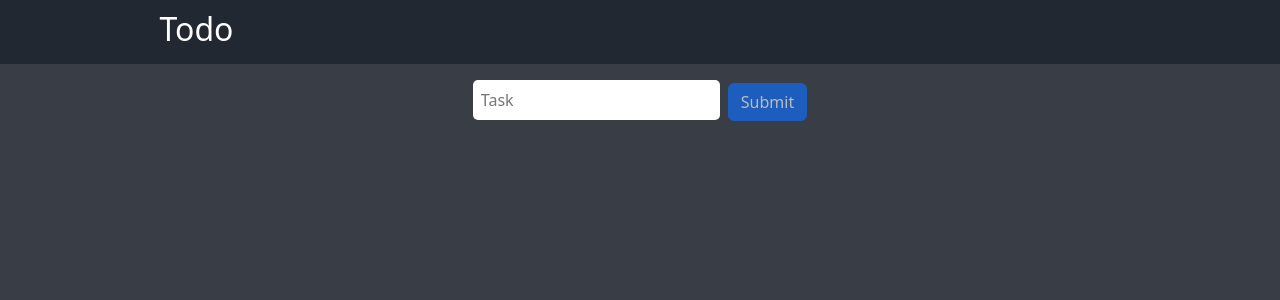
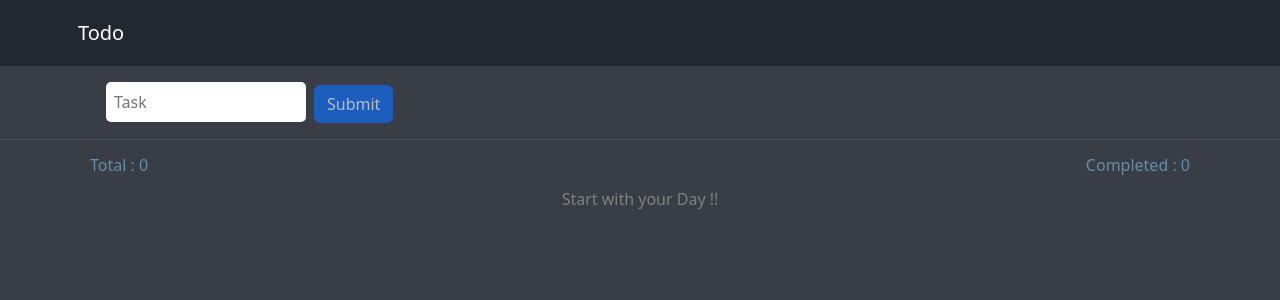
Before and after one commit to vishnuforcode/Todo, a React (Create React App) app: page / in a window 1280 px wide. Shown: the top 300 px of the page. Built offline with nearby package versions, Linux system fonts and the light colour scheme.

Commit message:
Added Done checkBox and updated UI

```diff
--- a/src/Pages/AddTodo.js
+++ b/src/Pages/AddTodo.js
@@ -21,16 +21,16 @@ function AddTodo() {
     <>
 
     <div className="container-fluid">
-        <div className="container d-flex justify-content-center ">
+        <div className="container d-flex justify-content-start ">
           <div className="row">
-            <div className="col">
+            <div className="col " >
             <form
             onSubmit={addNewTodo}
 
-            className='form '>
+            className='form  '>
             <input
             className='input p-2 '
-            style={{borderRadius:'5px' , border:'none'}}
+            style={{borderRadius:'5px' , border:'none' , width:'200px'}}
             value={input}
             type="text"
             placeholder='Task'
--- a/src/Pages/Home.js
+++ b/src/Pages/Home.js
@@ -1,4 +1,4 @@
-import React, { useState } from 'react'
+import React, { useEffect, useState } from 'react'
 import Todo from '../components/Todo'
 import {  useSelector } from 'react-redux'
 
@@ -7,7 +7,9 @@ import AddTodo from './AddTodo'
 
 function Home() {
 
-    const todosArray = useSelector((state)=> state.todo.todos)
+  //  const [task , settask ] = useState(false)
+    const todosArray = useSelector((state)=>state.todo.todos )
+    const count = todosArray.length
     // const [todosArray , settodosArray] = useState(()=>{
     //   const todoFromLocal = localStorage.getItem("todo")
     //   if(todoFromLocal){
@@ -23,13 +25,30 @@ function Home() {
     // )
 
 
-    console.log(todosArray)
-
+    // console.log(todosArray)
+// useEffect(()=>{
+//   settask(true)
+// } ,[])
   return (
   <>
 
   <div className="container text-center my-3">
     <AddTodo/>
+
+  </div>
+
+<hr style={{color:'gray'}} />
+<div className="container">
+  <div className="row d-flex justify-content-between">
+    <div className="col ms-2 ">
+      <p className="h6" style={{color:'#74a2c3c6'}}>Total : {count}</p>
+    </div>
+    <div className="col text-end me-2 ">
+      <p className="h6" style={{color:'#74a2c3c6'}}>Completed : {count}</p>
+    </div>
+
+
+  </div>
   </div>
 
   <div className="container-fluid my-1 " >
@@ -38,14 +57,32 @@ function Home() {
         <div className="col-lg-12 col-md-12 col-sm-12">
         <div className="todo">
           {
-
-            todosArray.map((todoi)=> (
+             todosArray.length>0  && (todosArray.map((todoi)=> (
 
 
-                <Todo key={todoi.id} id={todoi.id} text={todoi.text} />
-            ))
+                <Todo key={todoi.id} id={todoi.id} text={todoi.text} total= {count} />
+            )))
+
 
           }
+          {
+            todosArray.length===0 &&(
+               <div className="container ">
+                <div className="row ">
+                  <div className="col text-center" style={{color:'gray'}}>
+                    Start with your Day !!
+                  </div>
+                </div>
+               </div>)
+          }
+
+
+
+
+
+
+
+
         </div>
         </div>
         </div>
--- a/src/components/Navbar.js
+++ b/src/components/Navbar.js
@@ -9,8 +9,8 @@ function Navbar() {
    <div className="container " >
 
 <div className="row text-center ">
-   <nav className=" col-lg-3 col-12 h2 m-2  " >
-  <NavLink className="navbar-brand  " style={{color:'white'}}  >Todo</NavLink>
+   <nav className=" col-lg-3 col-12 h2 m-2 navbar navbar-expand-sm " >
+  <NavLink className="navbar-brand " style={{color:'white'}}  >Todo</NavLink>
   <button className="navbar-toggler" type="button" data-toggle="collapse" data-target="#navbarNavDropdown" aria-controls="navbarNavDropdown" aria-expanded="false" aria-label="Toggle navigation">
     <span className="navbar-toggler-icon"></span>
   </button>
@@ -20,6 +20,8 @@ function Navbar() {
    </div>
    </div>
 
+
+
    </>
   )
 }
--- a/src/components/Todo.js
+++ b/src/components/Todo.js
@@ -1,46 +1,100 @@
-import React from 'react'
-import { useDispatch, useSelector } from 'react-redux'
-import { removeTodo , updateTodo } from '../store/slices/TodoSlice'
-import { useNavigate } from 'react-router-dom'
-import { FontAwesomeIcon } from '@fortawesome/react-fontawesome'
-import { faPen, faTrash } from '@fortawesome/free-solid-svg-icons'
+import React, { useState } from "react";
+import { useDispatch, useSelector } from "react-redux";
+import { removeTodo, updateTodo } from "../store/slices/TodoSlice";
+import { useNavigate } from "react-router-dom";
+import { FontAwesomeIcon } from "@fortawesome/react-fontawesome";
+import { faPen, faTrash } from "@fortawesome/free-solid-svg-icons";
+
+function Todo(props) {
+  console.log(props.total);
+  // const [ total , setTotal] = useState(props.total)
+
+  const navigate = useNavigate();
+  const dispatch = useDispatch();
+  // let [totalTask , setTotalTodo] = useState(total)
+  // console.log(props.id);
+
+  const incomingTask = props.text;
 
 
 
-function Todo(props) {
-  const navigate = useNavigate()
-  const dispatch = useDispatch()
-  // console.log(props.id);
+  const deleteTodo = (id) => {
+    dispatch(removeTodo(id));
+  };
+  const [done, setDone] = useState(false);
 
-  const incomingTask = (props.text)
+
+  // console.log(total);
+  // const setCount =()=>{
+  //  total = total -1
+  // }
+
+  return (
+    <>
+      <div
+        className="container-fluid my-2 "
+        style={{ backgroundColor: done? ("#57595bae") : ("#948979"), borderRadius: "6px" }}
+      >
+        <div className="row justify-content-between  align-items-center">
+          <div className="  col-sm-5 col-md-5 col-lg-7  ">
+            <p className="h5 mt-2 p-2" style={{ textTransform: "capitalize" , textDecorationLine: done? ('line-through'):(null) }}>
+              {incomingTask}
+            </p>
+            <hr className="p-0 m-0" />
+          </div>
+          {/* <hr className='p-0 m-0' style={{color: 'white'}} /> */}
+          <div className=" col-lg-4   d-flex justify-content-md-end  justify-content-between">
+            <button
+              onClick={() => {
+                navigate(`/updateTodo/${props.id}`);
+              }}
+              className="btn mx-2 my-2"
+              style={{ backgroundColor: done? ("#cfc65b9a") : ("#FBEF76") , height: "40px" }}
+            >
+              {" "}
+              <FontAwesomeIcon icon={faPen} />{" "}
+            </button>
+            <button
+              onClick={() => {
+                deleteTodo(props.id);
+              }}
+              className="btn mx-2 my-2"
+              style={{ backgroundColor: done? ("#ed3737a8"): ("#FA5C5C") , height: "40px" }}
+            >
+              {" "}
+              <FontAwesomeIcon icon={faTrash} style={{ height: "20px" }} />
+            </button>
+
+
+              <button
+                className="btn mx-2 my-2"
+                style={{ backgroundColor: done? ( "#50aa46bc"):( "#75B06F") }}
+
+              >
+                <input
+                onClick={()=>{
+                  setDone(!done)
 
 
 
+                }}
+                  type="checkbox"
 
-  const deleteTodo=(id)=>{
-    dispatch(
-      (removeTodo(id))
-    )
-  }
+                  className="input checkbox"
+                  style={{ width: "" }}
+                />{" "}
+                Done
+              </button>
 
-
-
-  return (
-   <>
-   <div className="container-fluid my-2 " style={{backgroundColor:'#948979' , borderRadius:'6px'}}>
-    <div className="row justify-content-between  align-items-center">
-        <div className="  col-sm-5 col-md-5 col-lg-7 ">
-       <p className='h5 mt-2' style={{textTransform:'capitalize'}}>{incomingTask}</p>
+            {/* <button className='btn btn-primary' style={{height}}>
+              <input type="checkbox" className='' />
+              Done
+            </button> */}
+          </div>
         </div>
-        <div className="col-sm-3 col-md-4 col-lg-5 d-flex justify-content-md-end justify-content-sm-center ">
-            <button onClick={()=> {navigate(`/updateTodo/${props.id}`)}} className='btn  mx-2 my-2' style={{backgroundColor:'#FBEF76'}}> <FontAwesomeIcon icon={faPen}/> Edit</button>
-            <button onClick={()=> {deleteTodo(props.id)}} className='btn mx-2 my-2' style={{backgroundColor:'#FA5C5C'}}> <FontAwesomeIcon icon={faTrash} /> Delete</button>
-
-        </div>
-    </div>
-   </div>
-   </>
-  )
+      </div>
+    </>
+  );
 }
 
-export default Todo
+export default Todo;
```
